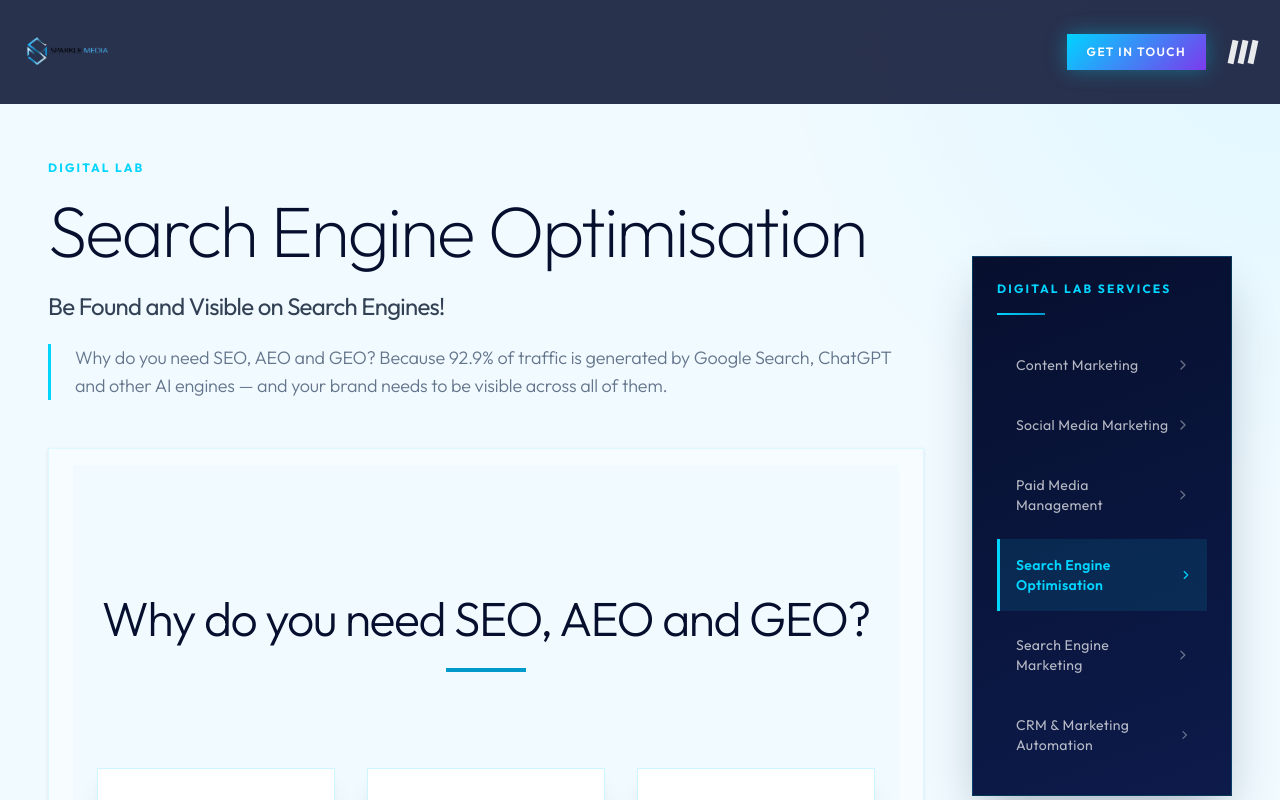
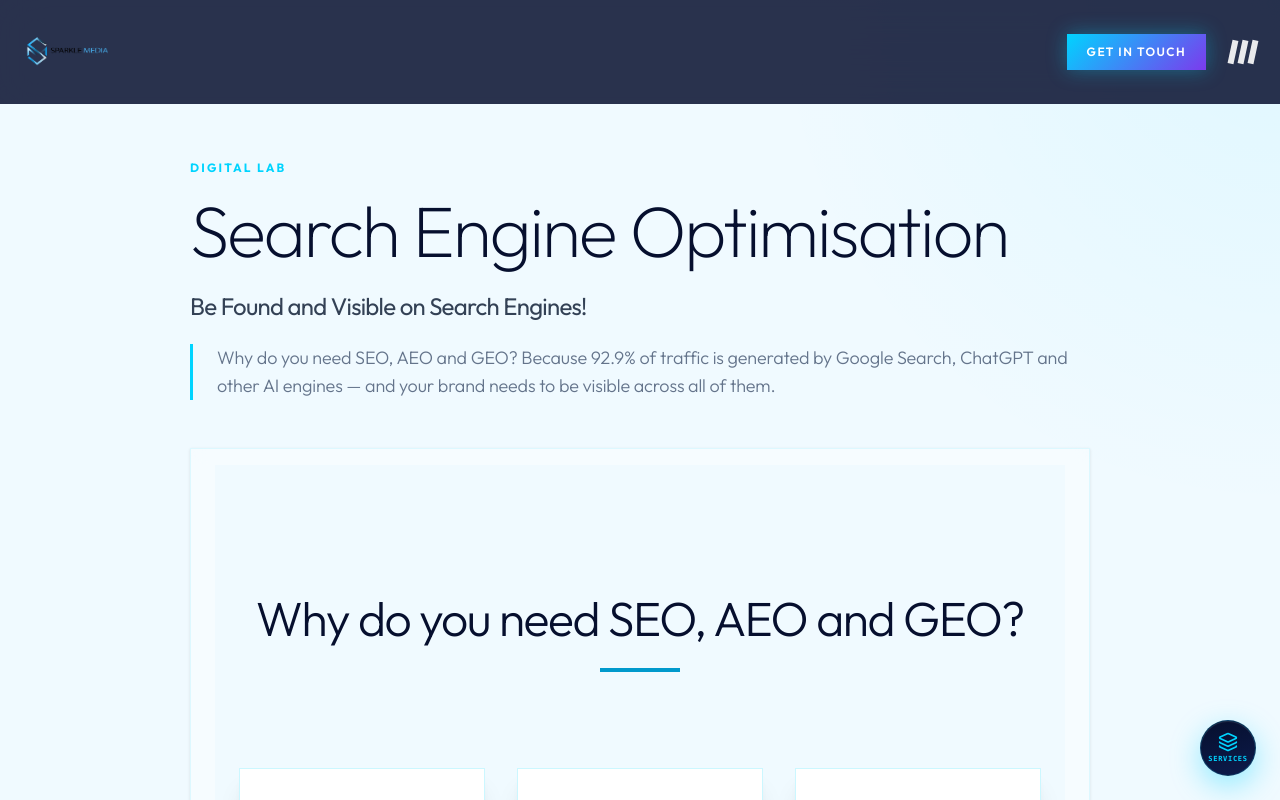
Before and after one commit to injaz89/Sparkle-Media, a Next.js app: page /services/digital-lab/seo in a window 1280 px wide. Shown: the top 800 px of the page. Built offline with nearby package versions, Linux system fonts and the light colour scheme.

Commit message:
feat: add floating service navigation component and initialize global Tailwind CSS theme and utilities

```diff
--- a/src/app/globals.css
+++ b/src/app/globals.css
@@ -261,3 +261,18 @@ h3 { font-weight: 400; }
 .nav-item-dark:hover {
   color: #00d4ff;
 }
+
+/* ── Service Page Grid Overrides (Full width content, hide default sidebar) ── */
+main.pt-32 .grid.lg\:grid-cols-4 {
+  display: block !important;
+  max-width: 900px !important;
+  margin-left: auto !important;
+  margin-right: auto !important;
+}
+main.pt-32 .lg\:col-span-3 {
+  width: 100% !important;
+  max-width: 100% !important;
+}
+main.pt-32 .lg\:col-span-1 {
+  display: none !important;
+}
--- a/src/components/ServiceNavigation.tsx
+++ b/src/components/ServiceNavigation.tsx
@@ -1,8 +1,10 @@
 "use client";
 
 import { usePathname } from "next/navigation";
-import { Phone, Mail, ArrowRight, ChevronRight } from "lucide-react";
-import { motion } from "framer-motion";
+import { ChevronRight, Layers, X } from "lucide-react";
+import { motion, AnimatePresence } from "framer-motion";
+import { useState } from "react";
+import Link from "next/link";
 
 const digitalLabServices = [
   { name: "Content Marketing", href: "/services/digital-lab/content-marketing" },
@@ -18,27 +20,9 @@ const techLabServices = [
   { name: "Software Development & Implementation", href: "/services/tech-lab/software-development" },
 ];
 
-const listVariants = {
-  hidden: { opacity: 0 },
-  show: {
-    opacity: 1,
-    transition: {
-      staggerChildren: 0.05
-    }
-  }
-};
-
-const itemVariants = {
-  hidden: { opacity: 0, x: -15 },
-  show: {
-    opacity: 1,
-    x: 0,
-    transition: { type: "spring" as const, stiffness: 260, damping: 20 }
-  }
-};
-
-export function ServiceSidebar() {
+export function FloatingServiceNav() {
   const pathname = usePathname();
+  const [isOpen, setIsOpen] = useState(false);
 
   const isDigitalLab = pathname.includes("/services/digital-lab");
   const isTechLab = pathname.includes("/services/tech-lab");
@@ -49,125 +33,123 @@ export function ServiceSidebar() {
   if (services.length === 0) return null;
 
   return (
-    <aside className="w-full lg:max-w-[320px] ml-auto hidden lg:block sticky top-32">
+    <>
+      {/* Floating Action Button */}
+      <motion.button
+        onClick={() => setIsOpen(!isOpen)}
+        className="fixed bottom-6 right-6 z-50 w-14 h-14 rounded-full flex flex-col items-center justify-center cursor-pointer shadow-xl text-white border border-primary/20 hover:scale-105 transition-all duration-300"
+        style={{
+          background: "linear-gradient(165deg, #060f2e 0%, #0d1b4b 100%)",
+          boxShadow: "0 10px 30px rgba(0, 212, 255, 0.4), inset 0 1px 0 rgba(255,255,255,0.1)",
+        }}
+        whileTap={{ scale: 0.95 }}
+      >
+        <AnimatePresence mode="wait">
+          {isOpen ? (
             <motion.div
-        initial={{ opacity: 0, y: 20 }}
-        animate={{ opacity: 1, y: 0 }}
-        transition={{ duration: 0.5 }}
-        className="p-6 shadow-2xl shadow-[#060f2e]/30 border border-primary/20"
+              key="close"
+              initial={{ rotate: -90, opacity: 0 }}
+              animate={{ rotate: 0, opacity: 1 }}
+              exit={{ rotate: 90, opacity: 0 }}
+              transition={{ duration: 0.2 }}
+            >
+              <X className="w-6 h-6 text-primary" />
+            </motion.div>
+          ) : (
+            <motion.div
+              key="menu"
+              initial={{ rotate: 90, opacity: 0 }}
+              animate={{ rotate: 0, opacity: 1 }}
+              exit={{ rotate: -90, opacity: 0 }}
+              transition={{ duration: 0.2 }}
+              className="flex flex-col items-center justify-center"
+            >
+              <Layers className="w-5 h-5 text-primary" />
+              <span className="text-[7px] font-mono font-bold tracking-widest mt-0.5 text-primary">SERVICES</span>
+            </motion.div>
+          )}
+        </AnimatePresence>
+      </motion.button>
+
+      {/* Popup Menu Overlay */}
+      <AnimatePresence>
+        {isOpen && (
+          <>
+            {/* Backdrop click to close */}
+            <motion.div
+              initial={{ opacity: 0 }}
+              animate={{ opacity: 1 }}
+              exit={{ opacity: 0 }}
+              onClick={() => setIsOpen(false)}
+              className="fixed inset-0 bg-black/60 backdrop-blur-sm z-40"
+            />
+
+            {/* Menu Panel */}
+            <motion.div
+              initial={{ opacity: 0, scale: 0.95, y: 20 }}
+              animate={{ opacity: 1, scale: 1, y: 0 }}
+              exit={{ opacity: 0, scale: 0.95, y: 20 }}
+              transition={{ type: "spring", duration: 0.4 }}
+              className="fixed bottom-24 right-6 z-50 w-full max-w-[340px] p-6 shadow-2xl border border-primary/20 rounded-2xl"
               style={{
                 background: "linear-gradient(160deg, #060f2e 0%, #0d1b4b 100%)",
               }}
             >
-        {/* Services list */}
+              <div className="flex justify-between items-center mb-4">
                 <div>
-          <h4 className="text-xs font-bold uppercase tracking-[0.18em] mb-4 text-[#00d4ff]">
+                  <h4 className="text-xs font-bold uppercase tracking-[0.18em] text-[#00d4ff]">
                     {categoryTitle} SERVICES
                   </h4>
-          <div className="w-12 h-[2px] bg-gradient-to-r from-primary to-secondary mb-6" />
+                  <div className="w-12 h-[2px] bg-gradient-to-r from-primary to-secondary mt-1.5" />
+                </div>
+                <button
+                  onClick={() => setIsOpen(false)}
+                  className="p-1.5 rounded-full hover:bg-white/5 text-white/50 hover:text-white transition-colors"
+                >
+                  <X className="w-4 h-4" />
+                </button>
+              </div>
 
-          <motion.nav
-            variants={listVariants}
-            initial="hidden"
-            animate="show"
-            className="flex flex-col gap-2"
-          >
+              <nav className="flex flex-col gap-2 mt-4">
                 {services.map((service) => {
                   const isActive = pathname === service.href;
                   return (
-                <motion.a
+                    <Link
                       key={service.href}
                       href={service.href}
-                  variants={itemVariants}
-                  whileHover={{ x: 4, backgroundColor: "rgba(255, 255, 255, 0.05)" }}
-                  className={`group relative flex items-center justify-between p-4 transition-all duration-300 border-l-[3px] font-sans text-sm tracking-wide ${
-                    isActive
+                      onClick={() => setIsOpen(false)}
+                      className={
+                        "group relative flex items-center justify-between p-4 rounded-xl transition-all duration-300 border-l-[3px] font-sans text-sm tracking-wide " +
+                        (isActive
                           ? "border-primary bg-primary/10 text-primary font-semibold"
-                      : "border-transparent text-white/70 hover:text-primary"
-                  }`}
+                          : "border-transparent text-white/70 hover:text-primary hover:bg-white/5")
+                      }
                     >
                       <span className="relative z-10">{service.name}</span>
                       <ChevronRight
-                    className={`w-4 h-4 relative z-10 transition-transform duration-300 ${
-                      isActive ? "text-primary translate-x-0.5" : "text-white/40 group-hover:text-primary group-hover:translate-x-1"
-                    }`}
+                        className={
+                          "w-4 h-4 relative z-10 transition-transform duration-300 " +
+                          (isActive
+                            ? "text-primary translate-x-0.5"
+                            : "text-white/40 group-hover:text-primary group-hover:translate-x-1")
+                        }
                       />
-                </motion.a>
+                    </Link>
                   );
                 })}
-          </motion.nav>
-        </div>
-
+              </nav>
             </motion.div>
-    </aside>
+          </>
+        )}
+      </AnimatePresence>
+    </>
   );
 }
 
+export function ServiceSidebar() {
+  return null;
+}
+
 export function ServiceMobileNav() {
-  const pathname = usePathname();
-
-  const isDigitalLab = pathname.includes("/services/digital-lab");
-  const isTechLab = pathname.includes("/services/tech-lab");
-
-  const services = isDigitalLab ? digitalLabServices : isTechLab ? techLabServices : [];
-
-  if (services.length === 0) return null;
-
-  return (
-    <motion.div
-      initial={{ opacity: 0, y: -10 }}
-      animate={{ opacity: 1, y: 0 }}
-      transition={{ duration: 0.4 }}
-      className="w-full lg:hidden my-6 z-40"
-    >
-      <div
-        className="relative p-4 border border-primary/20 shadow-md"
-        style={{
-          background: "linear-gradient(160deg, #060f2e 0%, #0d1b4b 100%)"
-        }}
-      >
-        {/* Soft fading edges to indicate scrollability */}
-        <div className="absolute left-0 top-0 bottom-0 w-4 bg-gradient-to-r from-[#060f2e] to-transparent pointer-events-none z-10" />
-        <div className="absolute right-0 top-0 bottom-0 w-4 bg-gradient-to-l from-[#0d1b4b] to-transparent pointer-events-none z-10" />
-
-        <div
-          className="flex gap-2 overflow-x-auto pb-2 px-2"
-          style={{
-            scrollbarWidth: "none",
-            msOverflowStyle: "none",
-          }}
-        >
-          {/* Hiding scrollbar in custom inline styles for compatibility */}
-          <style dangerouslySetInnerHTML={{__html: `
-            .flex.overflow-x-auto::-webkit-scrollbar {
-              display: none;
+  return <FloatingServiceNav />;
 }
-          `}} />
-
-          {services.map((service) => {
-            const isActive = pathname === service.href;
-            return (
-              <motion.a
-                key={service.href}
-                href={service.href}
-                whileTap={{ scale: 0.95 }}
-                className={`py-2.5 px-4 text-xs font-semibold tracking-wider uppercase whitespace-nowrap transition-all duration-300 shrink-0 ${
-                  isActive
-                    ? "text-white glow-cyan"
-                    : "text-white/60 bg-white/5 border border-white/10 hover:border-primary/50 hover:text-white"
-                }`}
-                style={{
-                  background: isActive
-                    ? "linear-gradient(135deg, #00d4ff, #0099cc)"
-                    : undefined
-                }}
-              >
-                {service.name}
-              </motion.a>
-            );
-          })}
-        </div>
-      </div>
-    </motion.div>
-  );
-}
```
Lines whose indentation alone changed are shown as unchanged.
